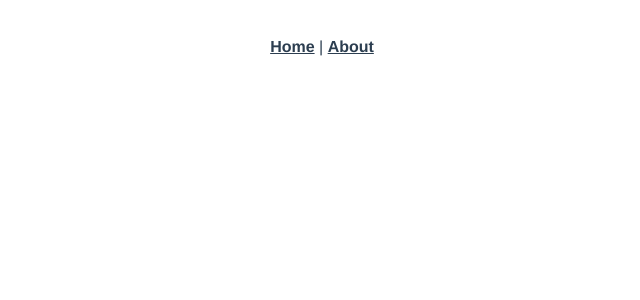
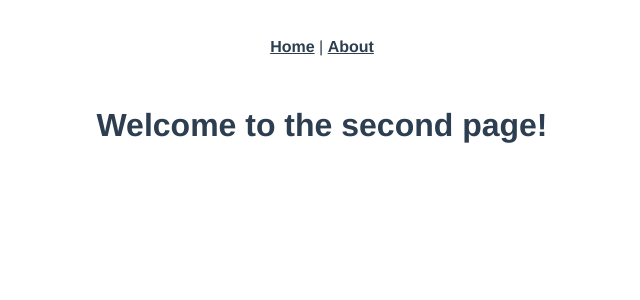
Before and after one commit to ruby-off-the-rails/cookbook_app_vue, a Vue app: page /second in a window 1280 px wide. Shown: the top 300 px of the page, without its empty margins (318-958 px from the left). Built offline with nearby package versions, Linux system fonts and the light colour scheme.

Commit message:
add second route

```diff
--- a/src/router/index.js
+++ b/src/router/index.js
@@ -1,6 +1,7 @@
 import Vue from 'vue'
 import VueRouter from 'vue-router'
 import Home from '../views/Home.vue'
+import Second from '../views/Second.vue'
 
 Vue.use(VueRouter)
 
@@ -9,6 +10,11 @@ const routes = [
     path: '/',
     name: 'home',
     component: Home
+  },
+  {
+    path: '/second',
+    name: 'second',
+    component: Second
   },
   {
     path: '/about',
--- /dev/null
+++ b/src/views/Second.vue
@@ -0,0 +1,20 @@
+<template>
+  <div class="second">
+    <h1>{{ message }}</h1>
+  </div>
+</template>
+
+<style>
+</style>
+
+<script>
+export default {
+  data: function() {
+    return {
+      message: "Welcome to the second page!"
+    };
+  },
+  created: function() {},
+  methods: {}
+};
+</script>
```
